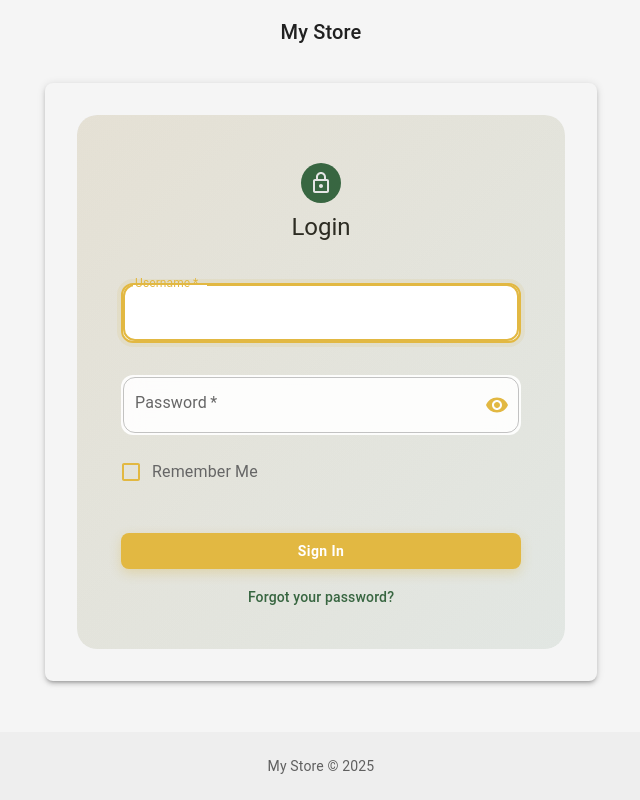
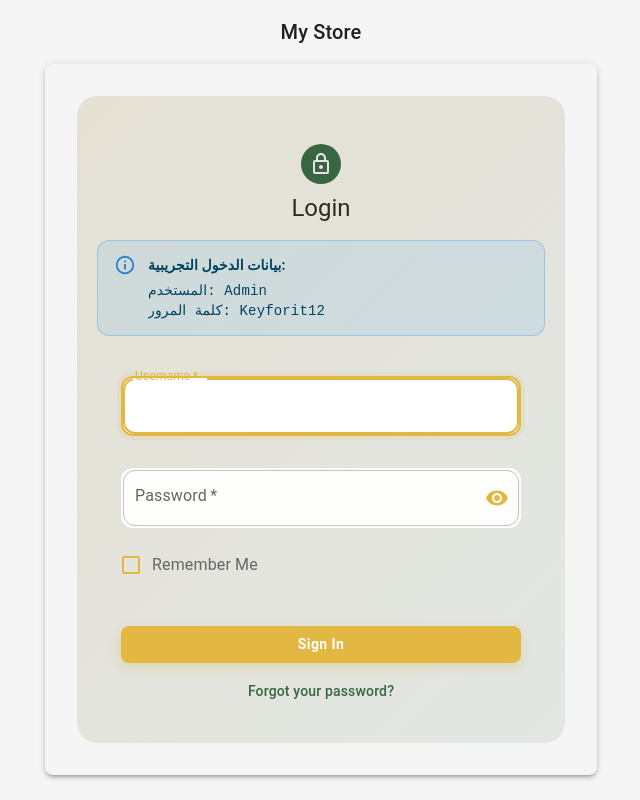
Before and after one commit to ali418/key-Market-2, a React (Create React App) app in the folder frontend/: page /login in a window 1280 px wide. Shown: the whole page, without its empty margins (319-959 px from the left). Built offline with nearby package versions, Linux system fonts and the light colour scheme; no server answers.

Commit message:
Add demo credentials hint to login page

```diff
--- a/frontend/src/pages/auth/Login.jsx
+++ b/frontend/src/pages/auth/Login.jsx
@@ -161,6 +161,33 @@ const Login = () => {
       <Typography component="h1" variant="h5">
         {t('login')}
       </Typography>
+
+      {/* Demo Credentials Hint */}
+      <Alert
+        severity="info"
+        sx={{
+          mt: 2,
+          width: '100%',
+          position: 'relative',
+          zIndex: 1,
+          borderRadius: '12px',
+          backgroundColor: 'rgba(33, 150, 243, 0.1)',
+          border: '1px solid rgba(33, 150, 243, 0.3)',
+          '& .MuiAlert-icon': {
+            color: '#1976d2'
+          }
+        }}
+      >
+        <Typography variant="subtitle2" sx={{ fontWeight: 'bold', mb: 0.5 }}>
+          بيانات الدخول التجريبية:
+        </Typography>
+        <Typography variant="body2" sx={{ fontFamily: 'monospace' }}>
+          المستخدم: Admin
+        </Typography>
+        <Typography variant="body2" sx={{ fontFamily: 'monospace' }}>
+          كلمة المرور: Keyforit12
+        </Typography>
+      </Alert>
 
       {error && (
         <Alert
```
